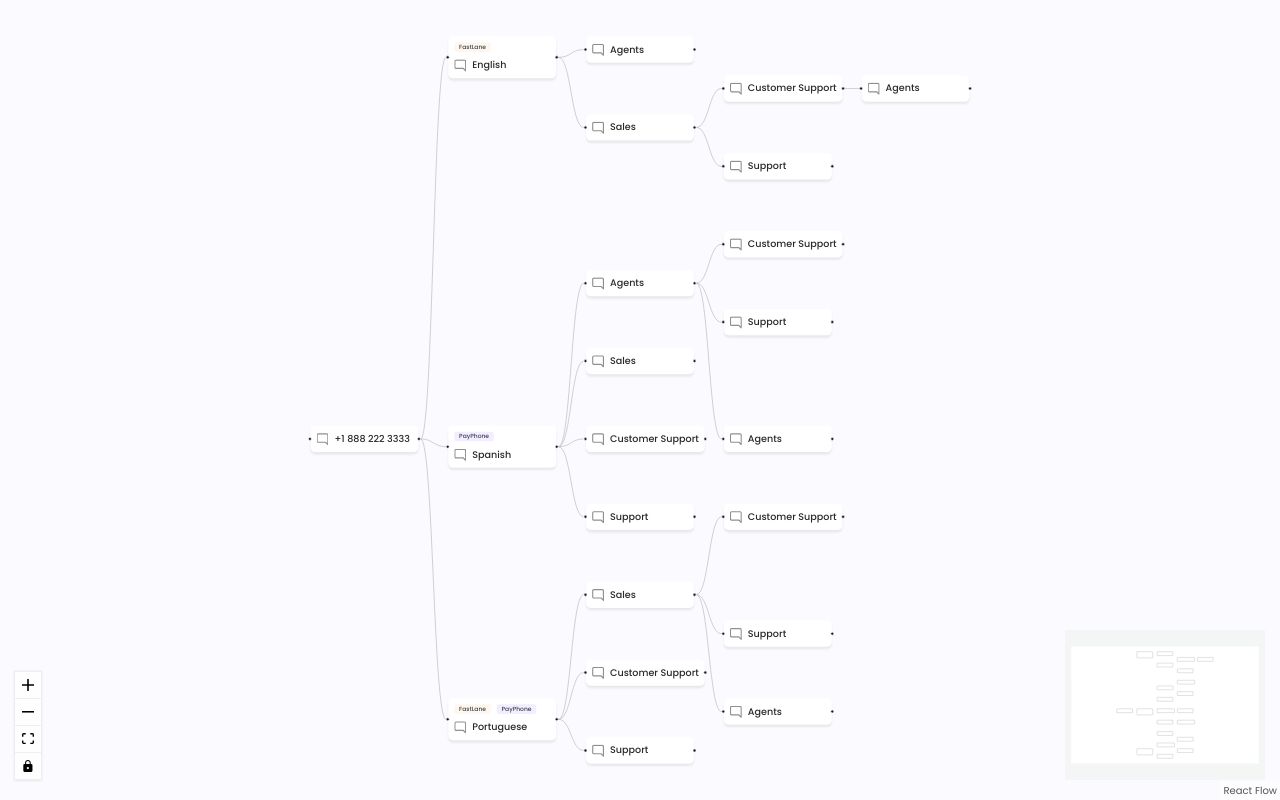
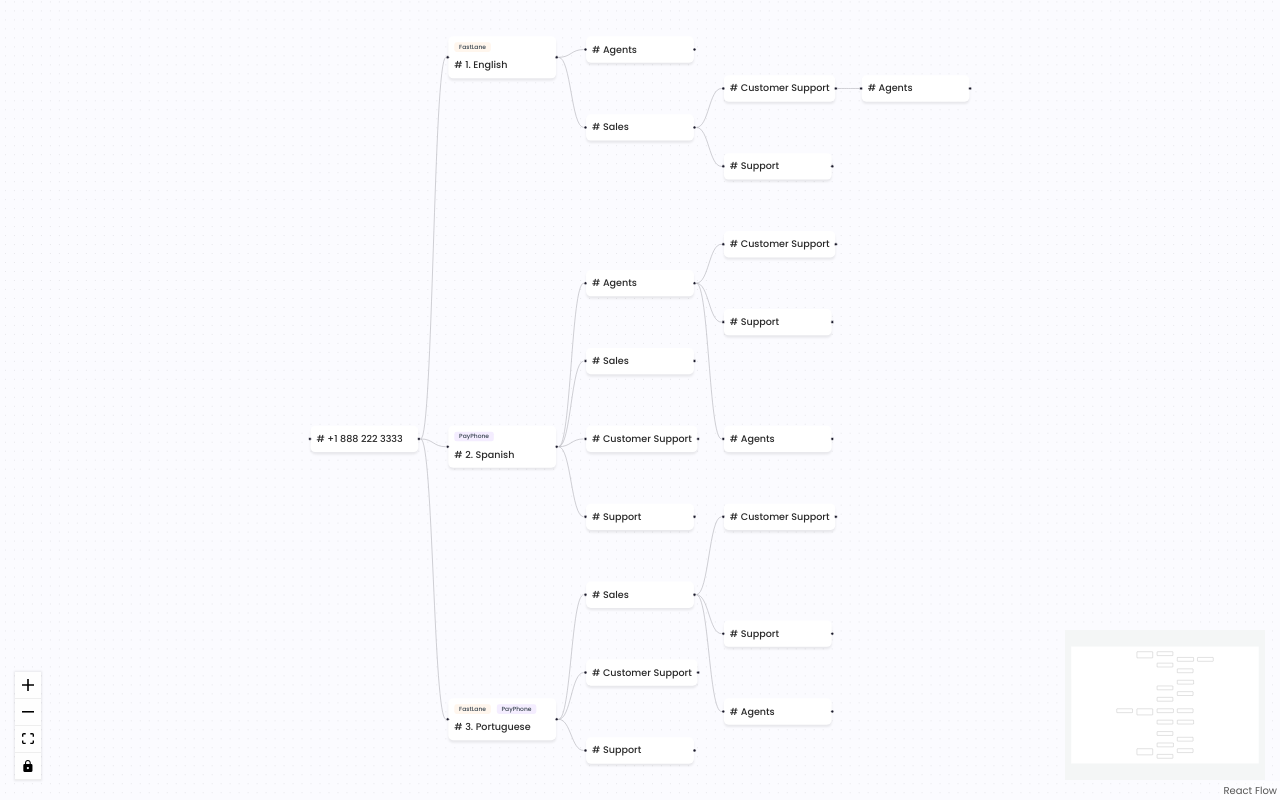
Before and after one commit to lenz-moraga/reactflow-test, a React (Create React App) app: page / in a window 1280 px wide. Built offline with nearby package versions, Linux system fonts and the light colour scheme.

Commit message:
Icon removed on node, background added, number on node name added

```diff
--- a/src/assets/nodeData/dataNode.json
+++ b/src/assets/nodeData/dataNode.json
@@ -8,7 +8,7 @@
   },
   {
     "id": "horizontal-2",
-    "nodeLabel": "English",
+    "nodeLabel": "1. English",
     "nodePosition": "1.1",
     "from": "horizontal-1",
     "to": "horizontal-2",
@@ -22,7 +22,7 @@
   },
   {
     "id": "horizontal-3",
-    "nodeLabel": "Spanish",
+    "nodeLabel": "2. Spanish",
     "nodePosition": "1.2",
     "from": "horizontal-1",
     "to": "horizontal-3",
@@ -36,7 +36,7 @@
   },
   {
     "id": "horizontal-4",
-    "nodeLabel": "Portuguese",
+    "nodeLabel": "3. Portuguese",
     "nodePosition": "1.3",
     "from": "horizontal-1",
     "to": "horizontal-4",
--- a/src/components/MapRenderer.js
+++ b/src/components/MapRenderer.js
@@ -4,6 +4,7 @@ import ReactFlow, {
   addEdge,
   MiniMap,
   Controls,
+  Background,
   useNodesState,
   useEdgesState,
 } from "react-flow-renderer";
@@ -74,6 +75,7 @@ const MapRenderer = () => {
         onNodeClick={onNodeClick}
         fitView
       >
+        <Background />
         <MiniMap />
         <Controls />
       </ReactFlow>
--- a/src/components/TreeNode.js
+++ b/src/components/TreeNode.js
@@ -17,8 +17,8 @@ const TreeNode = ({ nodeInformation, showNodePosition }) => {
     <div className="NodeContainer" id={id}>
       {Rules && <div className="BadgeContainer">{renderRuleBadges}</div>}
       <div className="NodeContainer-Name">
-        <img src={nodeIcon} alt="node icon.svg" />
-        <p>{nodeLabel}</p>
+        {/* <img src={nodeIcon} alt="node icon.svg" /> */}
+        <p># {nodeLabel}</p>
       </div>
       {nodePosition !== "1" && (
         <div className="NodeContainer-PositionContainer">
```
